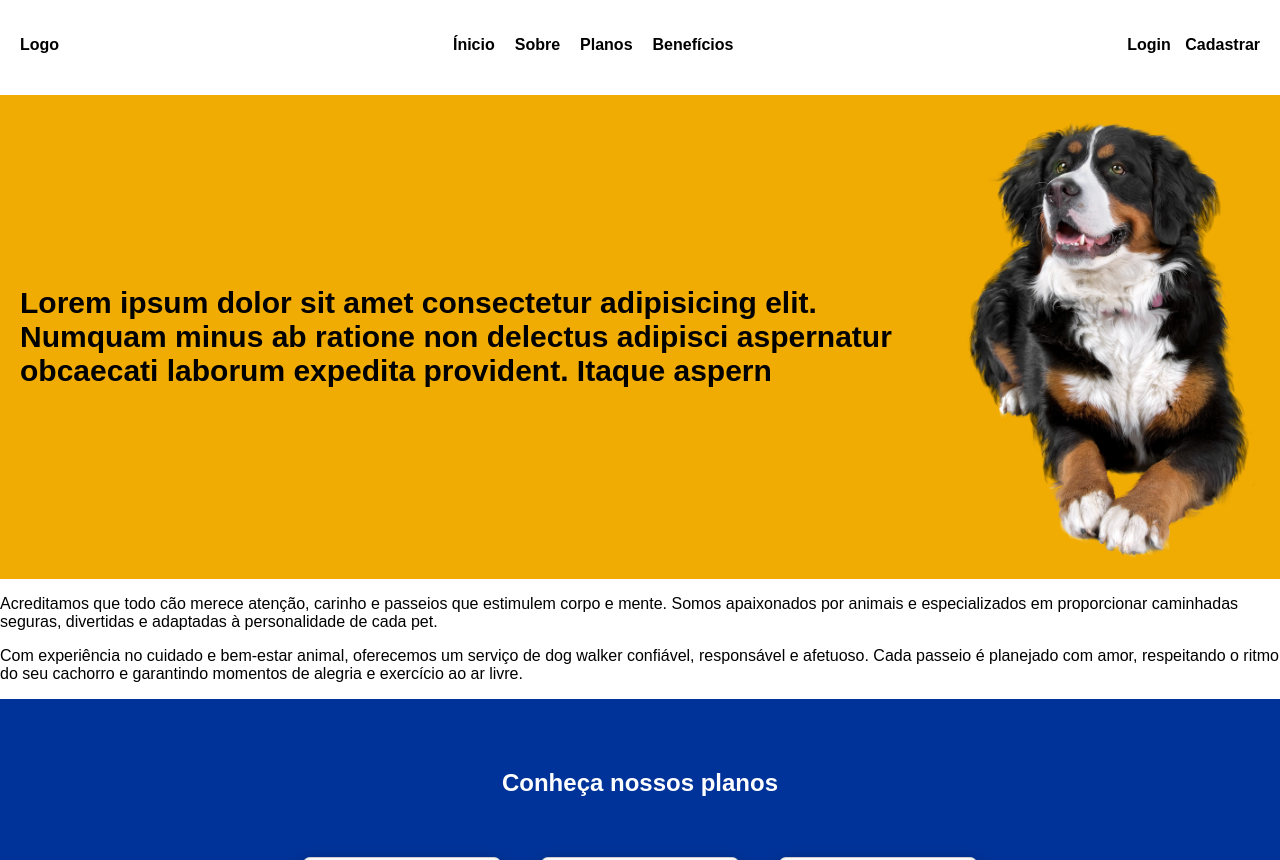
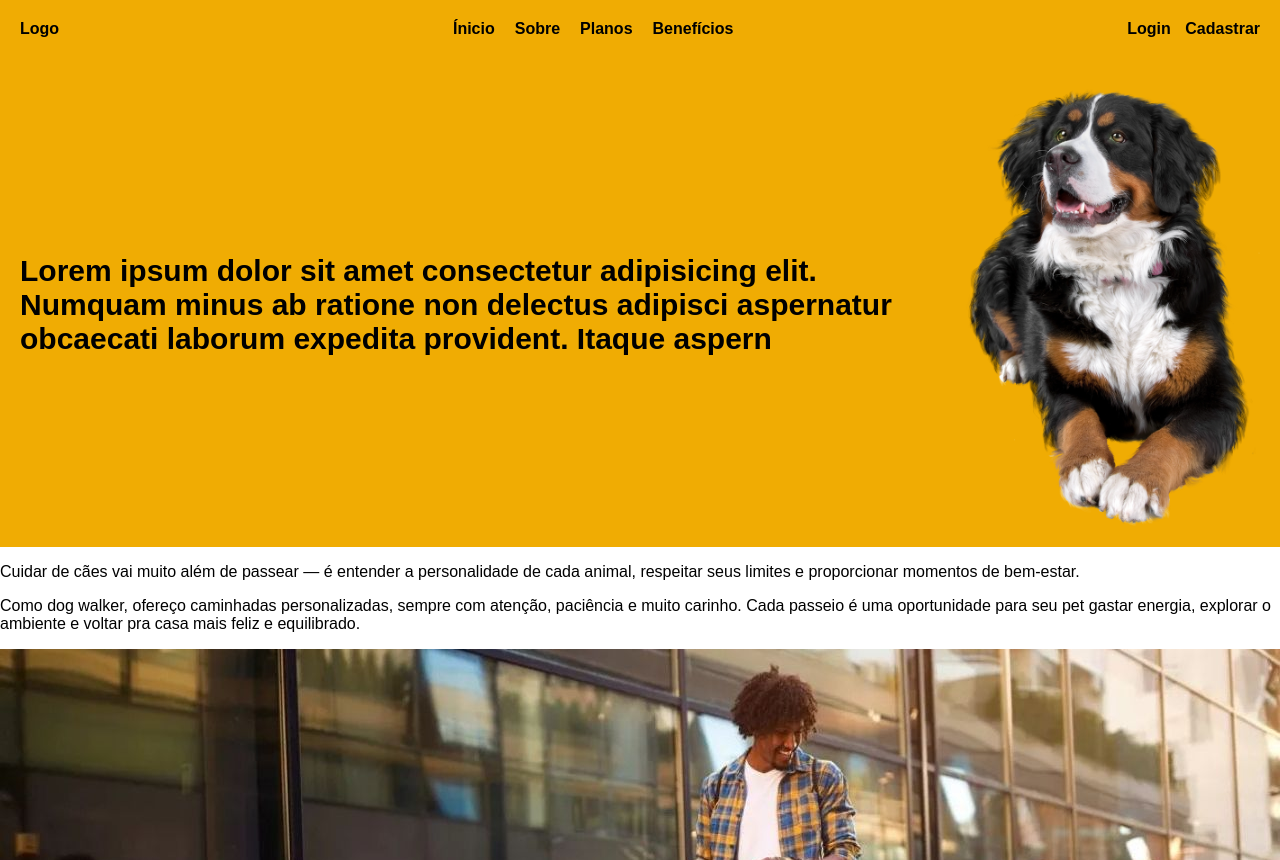
Before and after one commit to Al-Felipe/Tcc, a plain HTML site: page index.html in a window 1280 px wide. Shown: the top 860 px of the page. Drawn offline with nearby package versions, Linux system fonts and the light colour scheme.

Commit message:
Add files via upload

```diff
--- a/index.html
+++ b/index.html
@@ -49,23 +49,28 @@
     </div>
 
     <div class="about" id="sobre">
-      <p>
-        Acreditamos que todo cão merece atenção, carinho e passeios que
-        estimulem corpo e mente. Somos apaixonados por animais e especializados
-        em proporcionar caminhadas seguras, divertidas e adaptadas à
-        personalidade de cada pet.
-      </p>
-      <p>
-        Com experiência no cuidado e bem-estar animal, oferecemos um serviço de
-        dog walker confiável, responsável e afetuoso. Cada passeio é planejado
-        com amor, respeitando o ritmo do seu cachorro e garantindo momentos de
-        alegria e exercício ao ar livre.
-      </p>
+      <div class="about-container">
+        <div class="p-cont">
+          <p>
+            Cuidar de cães vai muito além de passear — é entender a
+            personalidade de cada animal, respeitar seus limites e proporcionar
+            momentos de bem-estar.
+          </p>
+          <p>
+            Como dog walker, ofereço caminhadas personalizadas, sempre com
+            atenção, paciência e muito carinho. Cada passeio é uma oportunidade
+            para seu pet gastar energia, explorar o ambiente e voltar pra casa
+            mais feliz e equilibrado.
+          </p>
+        </div>
+
+        <img src="/img/about-img.jpg" alt="" class="about-img">
+      </div>
     </div>
 
     <div class="planos" id="planos">
       <div class="plan-container">
-        <h2 class="plan-title">Conheça nossos planos</h2>
+        <h2 class="plan-title">Depoimentos de Nossos Clientes</h2>
         <div class="plan-wrapper">
           <div class="card-plan card">
             <img src="/img/icon.png" alt="" />
--- a/style.css
+++ b/style.css
@@ -3,14 +3,13 @@
 }
 
 html {
-  /* =scroll-behavior: smooth; */
+  /* scroll-behavior: smooth; */
 }
 
 body {
   margin: 0;
   padding: 0;
   font-family: Arial, Helvetica, sans-serif;
-  scroll-behavior: smooth;
 }
 
 a {
@@ -23,14 +22,15 @@ button {
 
 /* Navigation area */
 header {
-  /* position: sticky;
+  position: sticky;
   top: 0;
-  z-index: 1000; */
+  z-index: 1000;
 }
 
 ul {
   display: flex;
   padding: 20px;
+  margin: 0;
   justify-content: space-between;
   list-style: none;
 }
@@ -76,7 +76,8 @@ ul a {
 }
 
 /* Hero area */
-.hero-section {
+.hero-section,
+header {
   background-color: #f0ac03;
 }
 
```
Also changed, not shown: img/about-img.jpg (added).
